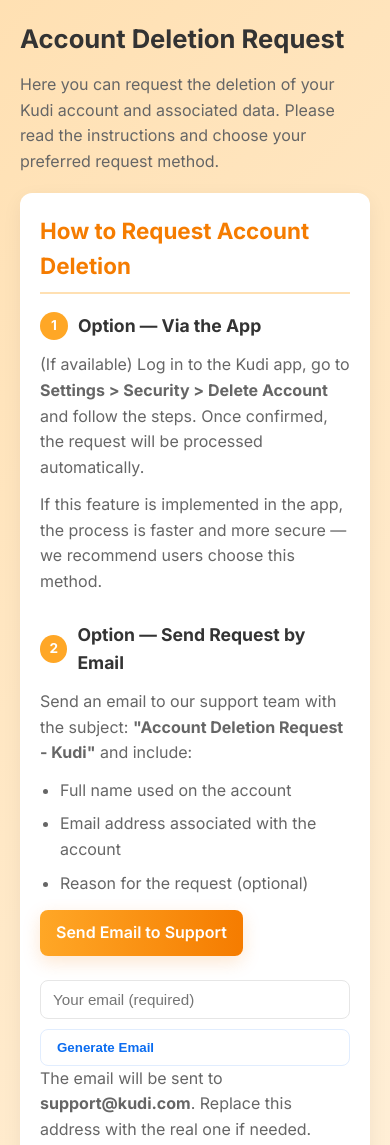
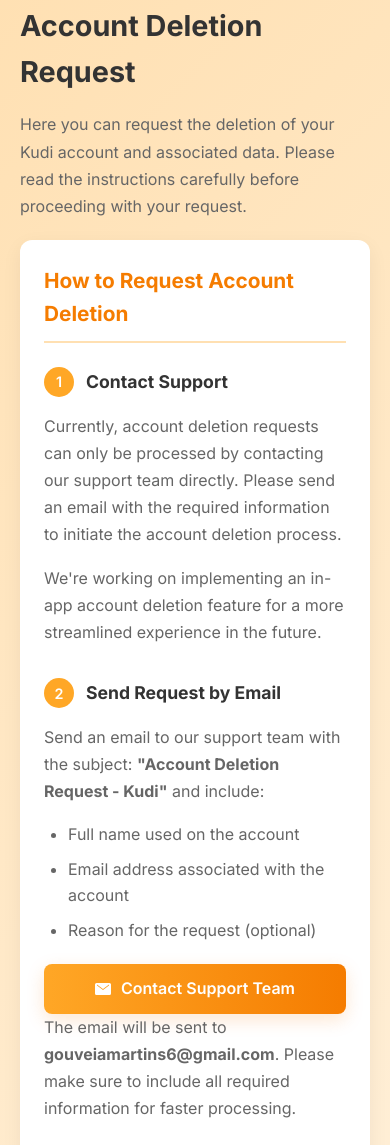
Before and after one commit to Adao-Angelo/kuid-politics, a plain HTML site: page delete-account.html in a window 390 px wide. Shown: the part 104-1249 px from the top of the page. Drawn offline with Linux system fonts and the light colour scheme.

Commit message:
update page

```diff
--- a/delete-account.html
+++ b/delete-account.html
@@ -85,49 +85,50 @@
           var(--primary-light) 0%,
           #ffffff 100%
         );
-        padding: 56px 0;
+        padding: 60px 0 40px;
       }
 
       .hero h1 {
-        font-size: 2rem;
-        margin-bottom: 12px;
+        font-size: 2.2rem;
+        margin-bottom: 16px;
         color: var(--text-dark);
       }
 
       .hero p {
-        font-size: 1rem;
+        font-size: 1.1rem;
         max-width: 760px;
         margin: 0 auto;
         color: var(--text-light);
+        line-height: 1.7;
       }
 
       .card {
         background: white;
         border-radius: 12px;
         box-shadow: 0 6px 20px rgba(15, 23, 42, 0.06);
-        padding: 28px;
-        margin-top: -30px;
+        padding: 32px;
+        margin-top: 30px;
       }
 
       .content {
-        padding: 36px 0 80px;
+        padding: 40px 0 80px;
       }
 
       .section-title {
-        font-size: 1.4rem;
-        margin-bottom: 18px;
+        font-size: 1.5rem;
+        margin-bottom: 24px;
         color: var(--primary-dark);
         border-bottom: 2px solid var(--primary-light);
-        padding-bottom: 8px;
+        padding-bottom: 10px;
       }
 
       .privacy-section {
-        margin-bottom: 26px;
+        margin-bottom: 32px;
       }
 
       .privacy-section h3 {
-        font-size: 1.1rem;
-        margin-bottom: 12px;
+        font-size: 1.2rem;
+        margin-bottom: 16px;
         color: var(--text-dark);
         display: flex;
         align-items: center;
@@ -136,57 +137,63 @@
       .section-number {
         background-color: var(--primary-color);
         color: white;
-        width: 28px;
-        height: 28px;
+        width: 30px;
+        height: 30px;
         border-radius: 50%;
         display: flex;
         align-items: center;
         justify-content: center;
-        margin-right: 10px;
-        font-size: 0.85rem;
+        margin-right: 12px;
+        font-size: 0.9rem;
+        font-weight: 600;
       }
 
       .privacy-section p {
-        margin-bottom: 12px;
+        margin-bottom: 16px;
         color: var(--text-light);
+        line-height: 1.7;
       }
 
       .privacy-section ul {
-        margin-left: 20px;
-        margin-bottom: 12px;
+        margin-left: 24px;
+        margin-bottom: 16px;
       }
 
       .privacy-section li {
-        margin-bottom: 8px;
+        margin-bottom: 10px;
         color: var(--text-light);
+        line-height: 1.6;
       }
 
       .highlight-box {
         background-color: var(--primary-light);
         border-left: 4px solid var(--primary-color);
-        padding: 14px;
-        margin: 16px 0;
+        padding: 18px;
+        margin: 20px 0;
         border-radius: 0 6px 6px 0;
         color: var(--text-dark);
       }
 
       .actions {
         display: flex;
-        gap: 12px;
+        gap: 16px;
         flex-wrap: wrap;
-        margin-top: 14px;
+        margin-top: 20px;
       }
 
       .btn {
         display: inline-flex;
         align-items: center;
+        justify-content: center;
         gap: 10px;
-        padding: 10px 16px;
+        padding: 12px 20px;
         border-radius: 8px;
         font-weight: 600;
         text-decoration: none;
         cursor: pointer;
         border: none;
+        transition: all 0.3s ease;
+        font-size: 1rem;
       }
 
       .btn-primary {
@@ -199,38 +206,28 @@
         box-shadow: 0 6px 18px rgba(245, 124, 0, 0.18);
       }
 
+      .btn-primary:hover {
+        transform: translateY(-2px);
+        box-shadow: 0 8px 24px rgba(245, 124, 0, 0.25);
+      }
+
       .btn-outline {
         background: transparent;
         color: var(--accent);
         border: 1px solid rgba(11, 108, 240, 0.12);
       }
 
-      .form-row {
-        display: grid;
-        grid-template-columns: 1fr 120px;
-        gap: 10px;
-        margin-top: 12px;
-        align-items: center;
-      }
-
-      .form-row input,
-      .form-row textarea {
-        padding: 10px 12px;
-        border: 1px solid #e6e6e6;
-        border-radius: 8px;
-        font-size: 0.95rem;
-      }
-
       .note {
         font-size: 0.9rem;
         color: var(--text-light);
-        margin-top: 8px;
+        margin-top: 10px;
+        line-height: 1.5;
       }
 
       footer {
         background-color: var(--text-dark);
         color: #ffffff;
-        padding: 28px 0;
+        padding: 32px 0;
         text-align: center;
       }
 
@@ -244,13 +241,15 @@
         font-size: 20px;
         font-weight: 700;
         color: var(--primary-color);
-        margin-bottom: 12px;
+        margin-bottom: 16px;
       }
 
       .footer-links {
         display: flex;
-        gap: 12px;
-        margin-bottom: 12px;
+        gap: 16px;
+        margin-bottom: 16px;
+        flex-wrap: wrap;
+        justify-content: center;
       }
 
       .footer-links a {
@@ -269,16 +268,34 @@
       }
 
       @media (max-width: 768px) {
+        .hero {
+          padding: 40px 0 30px;
+        }
+
         .hero h1 {
-          font-size: 1.6rem;
+          font-size: 1.8rem;
+        }
+
+        .hero p {
+          font-size: 1rem;
         }
 
         .card {
-          padding: 20px;
+          padding: 24px;
+          margin-top: 20px;
         }
 
-        .form-row {
-          grid-template-columns: 1fr;
+        .section-title {
+          font-size: 1.3rem;
+        }
+
+        .privacy-section h3 {
+          font-size: 1.1rem;
+        }
+
+        .btn {
+          width: 100%;
+          justify-content: center;
         }
       }
     </style>
@@ -286,42 +303,45 @@
   <body>
     <header>
       <div class="container">
-        <nav class="navbar">
-          <a href="#" class="logo"> <span class="logo-icon">⭐</span> Kudi </a>
+        <nav class="navbar" aria-label="Main navigation">
+          <a href="#" class="logo">
+            <span class="logo-icon" aria-hidden="true">⭐</span>
+            Kudi
+          </a>
         </nav>
       </div>
     </header>
 
+    <main>
       <section class="hero">
         <div class="container">
           <h1>Account Deletion Request</h1>
           <p>
-          Here you can request the deletion of your Kudi account and associated
-          data. Please read the instructions and choose your preferred request
-          method.
+            Here you can request the deletion of your Kudi account and
+            associated data. Please read the instructions carefully before
+            proceeding with your request.
           </p>
 
-        <div class="container card" style="margin-top: 18px">
+          <div class="card">
             <h2 class="section-title">How to Request Account Deletion</h2>
 
             <div class="privacy-section">
-            <h3><span class="section-number">1</span> Option — Via the App</h3>
+              <h3><span class="section-number">1</span> Contact Support</h3>
               <p>
-              (If available) Log in to the Kudi app, go to
-              <strong>Settings &gt; Security &gt; Delete Account</strong> and
-              follow the steps. Once confirmed, the request will be processed
-              automatically.
+                Currently, account deletion requests can only be processed by
+                contacting our support team directly. Please send an email with
+                the required information to initiate the account deletion
+                process.
               </p>
               <p class="note">
-              If this feature is implemented in the app, the process is faster
-              and more secure — we recommend users choose this method.
+                We're working on implementing an in-app account deletion feature
+                for a more streamlined experience in the future.
               </p>
             </div>
 
             <div class="privacy-section">
               <h3>
-              <span class="section-number">2</span> Option — Send Request by
-              Email
+                <span class="section-number">2</span> Send Request by Email
               </h3>
               <p>
                 Send an email to our support team with the subject:
@@ -337,31 +357,27 @@
                 <a
                   id="mailtoBtn"
                   class="btn btn-primary"
-                href="mailto:support@kudi.com?subject=Account%20Deletion%20Request%20-%20Kudi&body=Please%20delete%20my%20Kudi%20account.%0A%0AFull%20name:%0AAssociated%20email:%0AReason%20(optional):"
-                >Send Email to Support</a
+                  href="mailto:gouveiamartins6@gmail.com?subject=Account%20Deletion%20Request%20-%20Kudi&body=Please%20delete%20my%20Kudi%20account.%0A%0AFull%20name:%0AAssociated%20email:%0AReason%20(optional):"
+                  aria-label="Send email to support team"
                 >
-
-              <form
-                id="quickForm"
-                onsubmit="return prepareMail(event)"
-                style="width: 100%; max-width: 420px"
+                  <svg
+                    width="16"
+                    height="16"
+                    viewBox="0 0 16 16"
+                    fill="currentColor"
+                    aria-hidden="true"
                   >
-                <div class="form-row">
-                  <input
-                    id="qEmail"
-                    type="email"
-                    placeholder="Your email (required)"
-                    required
+                    <path
+                      d="M14.5 2h-13A1.5 1.5 0 0 0 0 3.5v9A1.5 1.5 0 0 0 1.5 14h13a1.5 1.5 0 0 0 1.5-1.5v-9A1.5 1.5 0 0 0 14.5 2zM14 4.5L8 9 2 4.5v-1L8 8l6-4.5v1z"
                     />
-                  <button class="btn btn-outline" type="submit">
-                    Generate Email
-                  </button>
-                </div>
-              </form>
+                  </svg>
+                  Contact Support Team
+                </a>
               </div>
               <p class="note">
-              The email will be sent to <strong>support@kudi.com</strong>.
-              Replace this address with the real one if needed.
+                The email will be sent to
+                <strong>gouveiamartins6@gmail.com</strong>. Please make sure to
+                include all required information for faster processing.
               </p>
             </div>
 
@@ -369,8 +385,8 @@
               <h3><span class="section-number">3</span> What Gets Deleted</h3>
               <ul>
                 <li>
-                <strong>Authentication credentials:</strong> we will remove the
-                user from Firebase Authentication.
+                  <strong>Authentication credentials:</strong> we will remove
+                  the user from Firebase Authentication.
                 </li>
                 <li>
                   <strong>Profile and preferences data:</strong> all
@@ -378,8 +394,8 @@
                   will be deleted (e.g., preferences, visit history, favorites).
                 </li>
                 <li>
-                <strong>User-generated content:</strong> comments, reviews, and
-                uploads will be deleted if directly tied to the UID (or
+                  <strong>User-generated content:</strong> comments, reviews,
+                  and uploads will be deleted if directly tied to the UID (or
                   anonymized, if required).
                 </li>
               </ul>
@@ -387,8 +403,8 @@
 
             <div class="privacy-section">
               <h3>
-              <span class="section-number">4</span> Data Retained and Retention
-              Period
+                <span class="section-number">4</span> Data Retained and
+                Retention Period
               </h3>
               <p>
                 For legal and security reasons, we may retain certain technical
@@ -422,7 +438,8 @@
               </h3>
               <p>
                 Kudi uses <strong>Firebase Authentication</strong> (including
-              OAuth via Google, Facebook, or email). When an account is deleted:
+                OAuth via Google, Facebook, or email). When an account is
+                deleted:
               </p>
               <ul>
                 <li>
@@ -443,23 +460,23 @@
 
             <div class="privacy-section highlight-box">
               <strong>Important:</strong>
-            <p style="margin-top: 8px">
+              <p style="margin-top: 10px">
                 Before submitting your request, make sure you have access to the
-              email linked to your account (needed to confirm your identity). If
-              you don’t have access, contact support and provide as much
+                email linked to your account (needed to confirm your identity).
+                If you don't have access, contact support and provide as much
                 information as possible so we can verify account ownership.
               </p>
             </div>
 
-          <div style="margin-top: 14px">
+            <div style="margin-top: 20px">
               <p class="note">
-              <strong>Support contact:</strong> support@kudi.com — replace this
-              email with your real support address before publishing the page.
+                <strong>Support contact:</strong> gouveiamartins6@gmail.com
               </p>
             </div>
           </div>
         </div>
       </section>
+    </main>
 
     <footer>
       <div class="container">
@@ -475,24 +492,5 @@
         </div>
       </div>
     </footer>
-
-    <script>
-      function prepareMail(e) {
-        e.preventDefault();
-        const email = document.getElementById("qEmail").value.trim();
-        if (!email) return false;
-        const to = "support@kudi.com";
-        const subject = encodeURIComponent("Account Deletion Request - Kudi");
-        const body = encodeURIComponent(
-          "Please delete my Kudi account and all associated personal data.\n\n" +
-            "Associated email: " +
-            email +
-            "\nFull name:\nReason (optional):\n\nThank you."
-        );
-        window.location.href =
-          "mailto:" + to + "?subject=" + subject + "&body=" + body;
-        return false;
-      }
-    </script>
   </body>
 </html>
```
Lines whose indentation alone changed are shown as unchanged.
